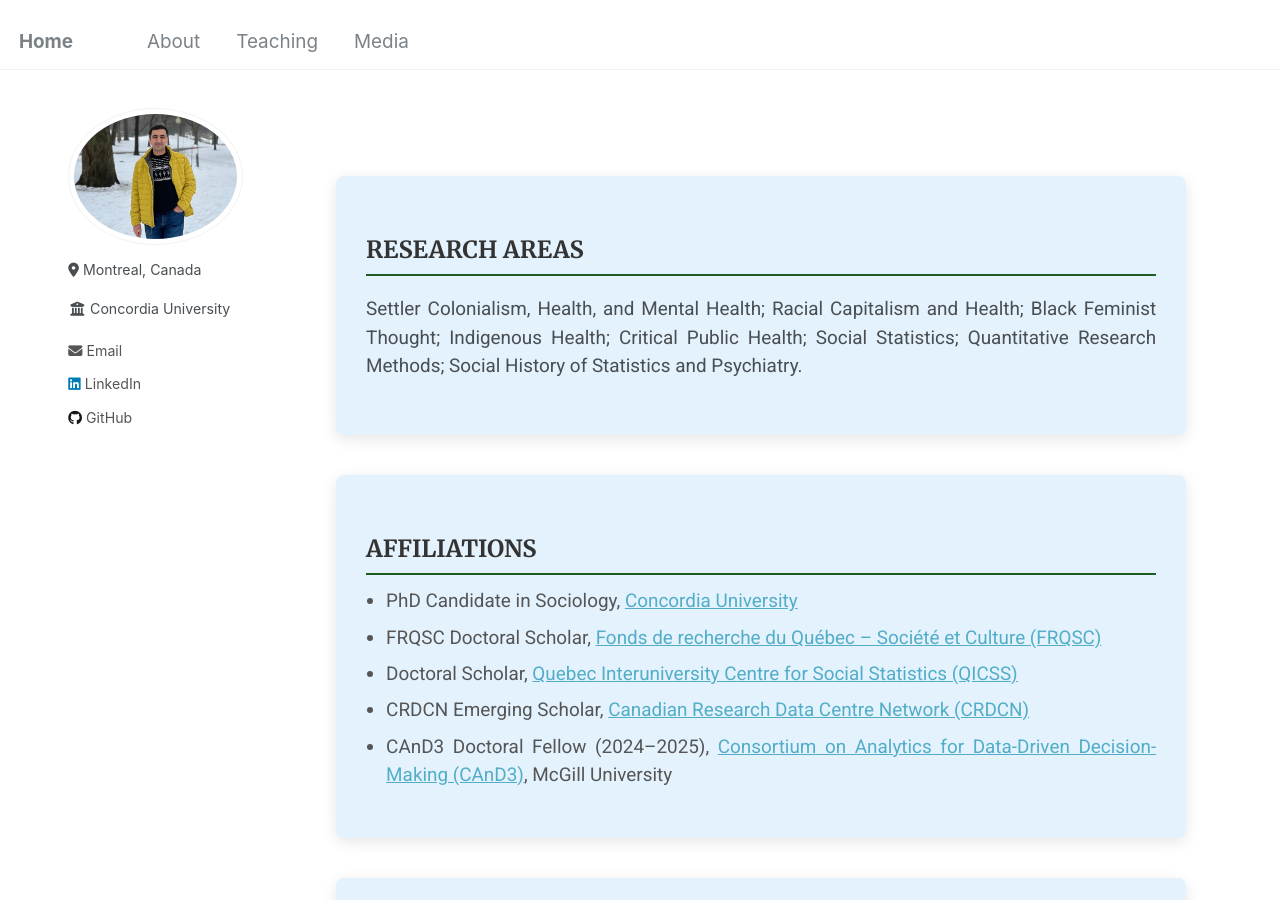
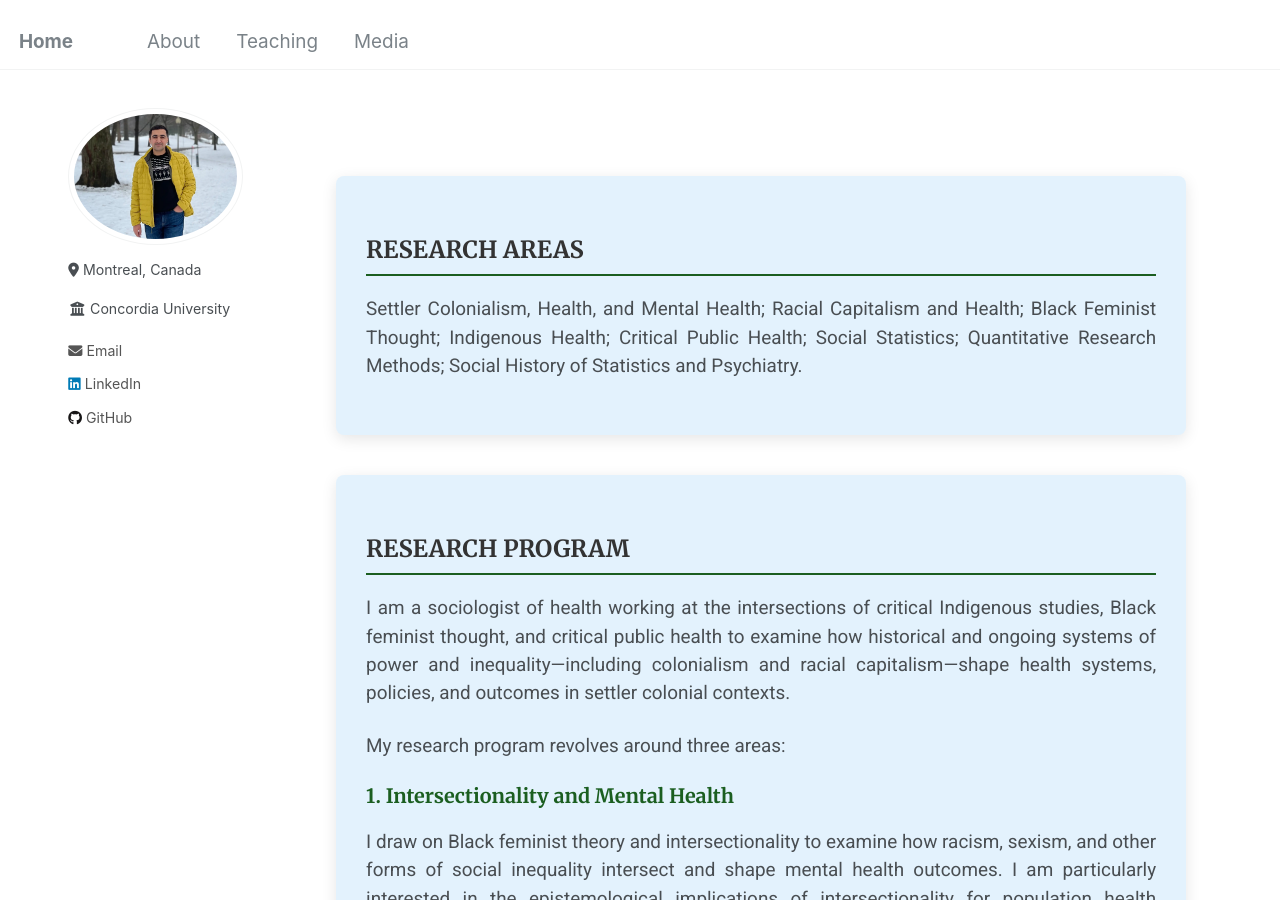
Before and after one commit to Mohsnmonji/mohsnmonji.github.io, a Jekyll site: the page built from about-me.md, in a window 1280 px wide and 900 px high. Built offline with Jekyll 4.4.1, drawn with Linux system fonts in a browser that asks for light colours.

Commit message:
Update about-me.md

```diff
--- a/about-me.md
+++ b/about-me.md
@@ -58,18 +58,6 @@ author_profile: true
   </p>
 </div>
 
-<!-- CARD 2: AFFILIATIONS -->
-<div class="about-card">
-  <h2>AFFILIATIONS</h2>
-  <ul>
-    <li>PhD Candidate in Sociology, <a href="https://www.concordia.ca/" target="_blank">Concordia University</a></li>
-    <li>FRQSC Doctoral Scholar, <a href="https://frq.gouv.qc.ca/" target="_blank">Fonds de recherche du Québec – Société et Culture (FRQSC)</a></li>
-    <li>Doctoral Scholar, <a href="https://www.ciqss.org" target="_blank">Quebec Interuniversity Centre for Social Statistics (QICSS)</a></li>
-    <li>CRDCN Emerging Scholar, <a href="https://crdcn.ca" target="_blank">Canadian Research Data Centre Network (CRDCN)</a></li>
-    <li>CAnD3 Doctoral Fellow (2024–2025), <a href="https://www.mcgill.ca/cand3/" target="_blank">Consortium on Analytics for Data-Driven Decision-Making (CAnD3)</a>, McGill University</li>
-  </ul>
-</div>
-
 <!-- CARD 3: RESEARCH PROGRAM -->
 <div class="about-card">
   <h2>RESEARCH PROGRAM</h2>
```
